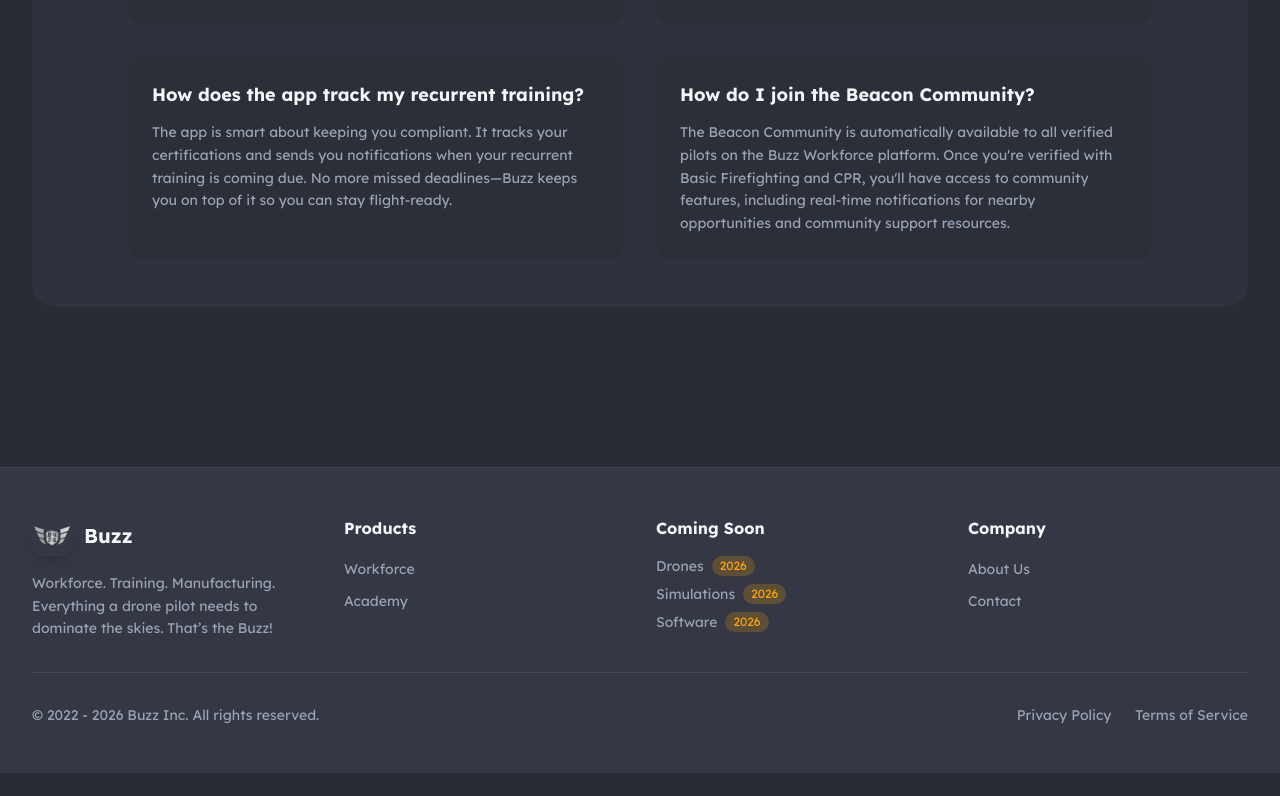
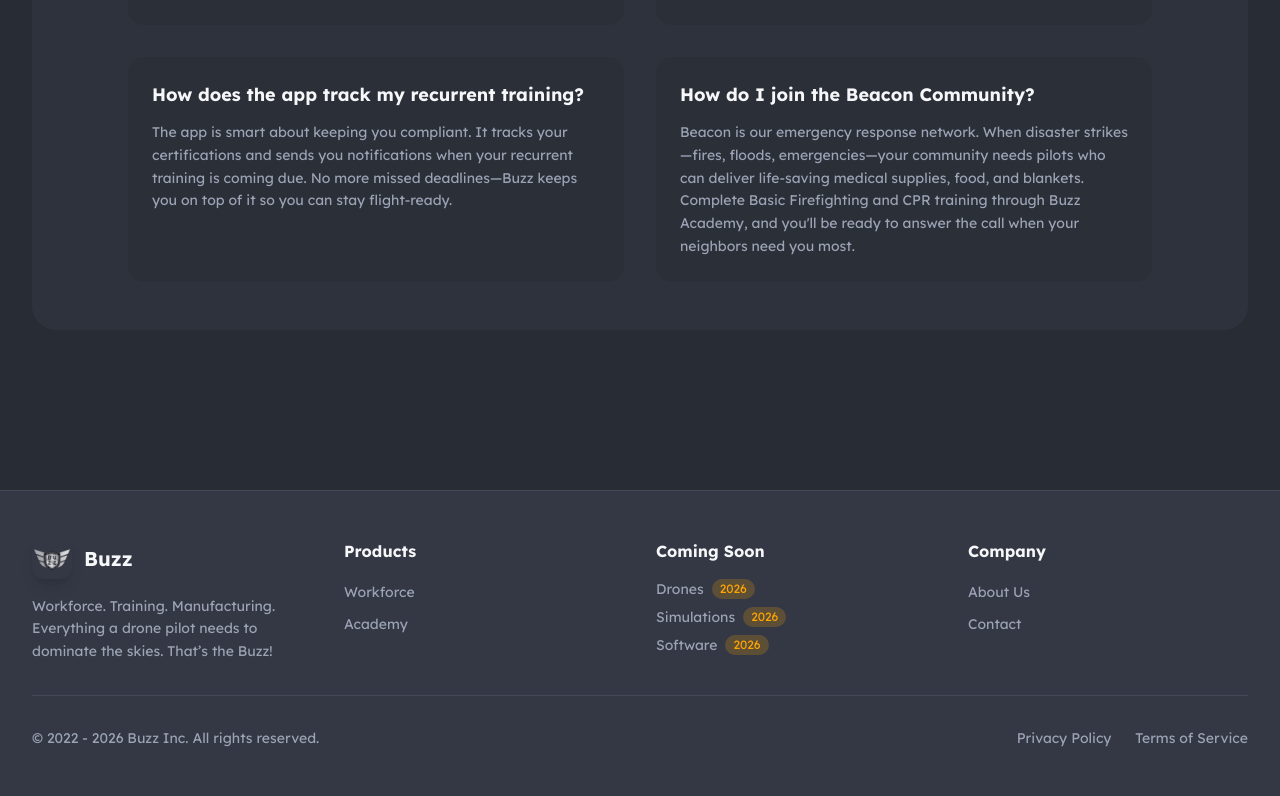
Before and after one commit to xinyu-buzz/buzz_web, a React (Vite) app: page /contact in a window 1280 px wide. Shown: the part 2023-2819 px from the top of the page. Before the commit the page ends 2796 px from the top, so only its background shows below. Built offline with nearby package versions, Linux system fonts and the light colour scheme.

Commit message:
Update Contact page FAQ to clarify the role of the Beacon Community in emergency response and training requirements for pilots.

```diff
--- a/src/pages/Contact.tsx
+++ b/src/pages/Contact.tsx
@@ -207,7 +207,7 @@ export default function Contact() {
     },
     {
       question: 'How do I join the Beacon Community?',
-      answer: 'The Beacon Community is automatically available to all verified pilots on the Buzz Workforce platform. Once you\'re verified with Basic Firefighting and CPR, you\'ll have access to community features, including real-time notifications for nearby opportunities and community support resources.',
+      answer: 'Beacon is our emergency response network. When disaster strikes—fires, floods, emergencies—your community needs pilots who can deliver life-saving medical supplies, food, and blankets. Complete Basic Firefighting and CPR training through Buzz Academy, and you\'ll be ready to answer the call when your neighbors need you most.',
     },
   ];
 
```
Also changed, not shown: 1 other file (tests, documents, lock files or other folders).
